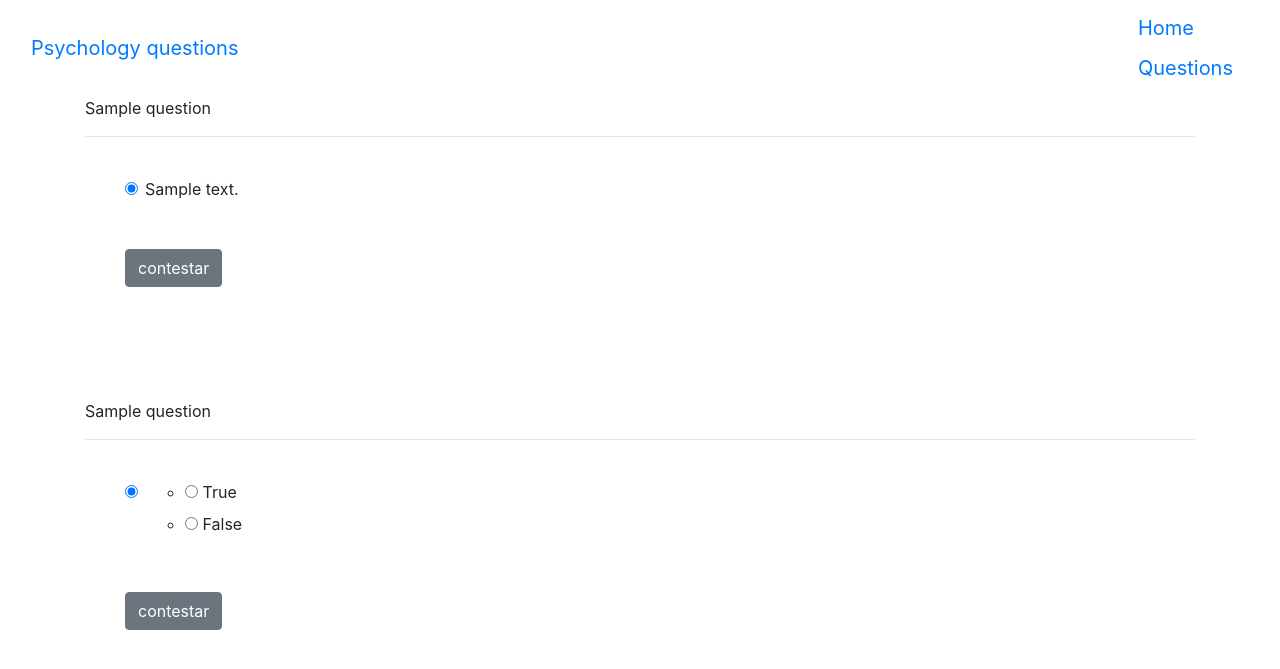
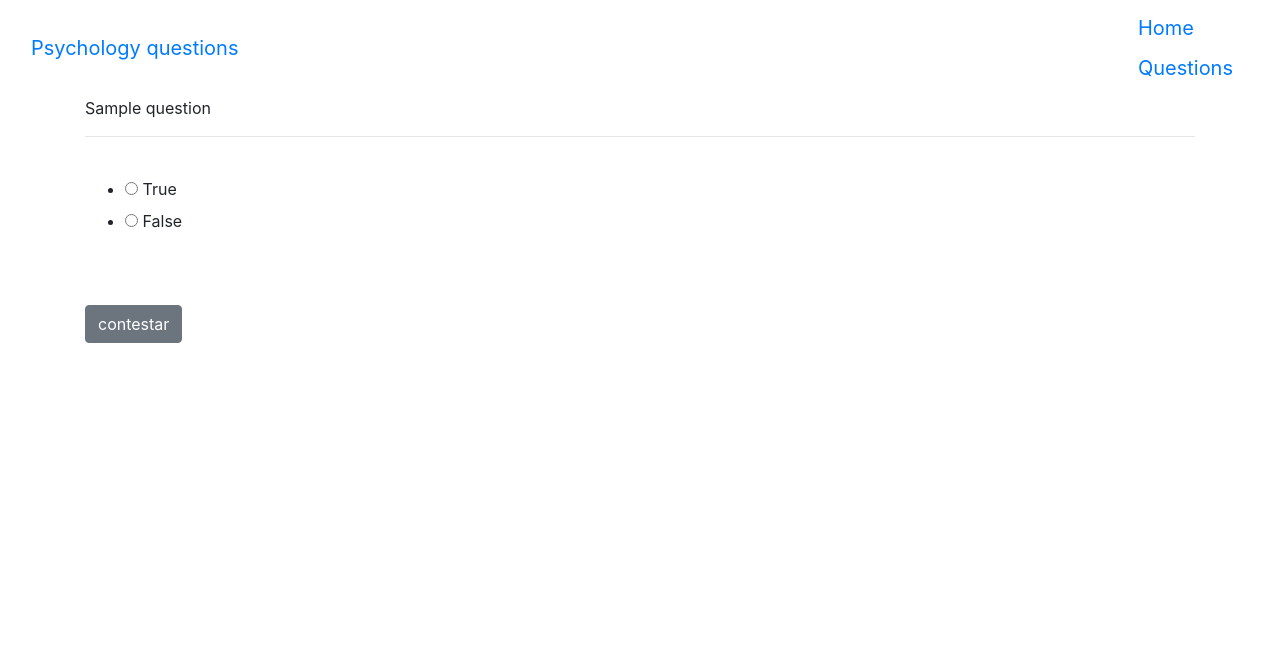
Before and after one commit to thecodix/psicoquestions, a Flask app: template questions/templates/questions.htm in a window 1280 px wide. Shown: the top 669 px of the page. Run offline with Flask 2, Linux system fonts and the light colour scheme; the template is opened without the code that fills it: values that come from a table or form of the project are taken from there, most other values are stand-ins (such as "Sample title", 1, 10 or a date in 2020); some libraries are stand-ins or nearby versions.

Commit message:
The logic of the form works correctly and the template shows it well.

```diff
--- a/questions/forms.py
+++ b/questions/forms.py
@@ -2,5 +2,4 @@ from wtforms import Form, RadioField, StringField
 
 
 class QuestionForm(Form):
-
-    answer = RadioField('Label', choices=[('value','True'),('value2','False')])
+    answer = RadioField('label', choices=[('value_true','True'),('value_false','False')])
--- a/questions/main/controllers.py
+++ b/questions/main/controllers.py
@@ -9,10 +9,12 @@ def home():
     return render_template("index.htm")
 
 
-@main_bp.route('/all')
+@main_bp.route('/all', methods = ['GET','POST'])
 def display_questions():
     questions = utils.get_questions()
     form = forms.QuestionForm(request.form)
+    if request.method == 'POST':
+        print(form.answer.data)
 
 
     return render_template("questions.htm", questions=questions, form=form)
--- a/questions/templates/questions.htm
+++ b/questions/templates/questions.htm
@@ -1,42 +1,13 @@
 {% extends 'layout.htm' %}
 {% block container %}
 
-{% for question in questions %}
-<form action="" method="POST">
-  {{question.title}}
-  <hr><br>
-  <ul>
-  {% for answer in question.answers %}
-    <div class="form-check">
-      <input class="form-check-input" type="radio" name="exampleRadios" id="exampleRadios1" value="option1" checked>
-      <label class="form-check-label" for="exampleRadios1">
-        <li>{{answer}}</li>
-      </label>
-    </div>
-    {% endfor %}
-    <br><br>
-  <input type="submit" class="btn btn-secondary" value="contestar">
-  </ul>
-</form>
-{% endfor %}
-
-<!--Ejemplo con form-->
-
-<br><br><br><br>
 <form action="" method="POST">
   {% for question in questions %}
-      {{question.title}}
-    {% endfor %}
-      <hr><br>
-  <ul>
-  <div class="form-check">
-    <input class="form-check-input" label='answer' type="radio" name="exampleRadios" id="exampleRadios1" value="value" checked>
-    <label class="form-check-label" for="exampleRadios1">
-      {{form.answer}}
-    </label>
-  </div>
+    {{question.title}}
+  {% endfor %}
+    <hr><br>
+  {{form.answer}}
   <br><br>
     <input type="submit" class="btn btn-secondary" value="contestar">
-  </ul>
 </form>
 {% endblock %}
```
Also changed, not shown: 1 other file.
